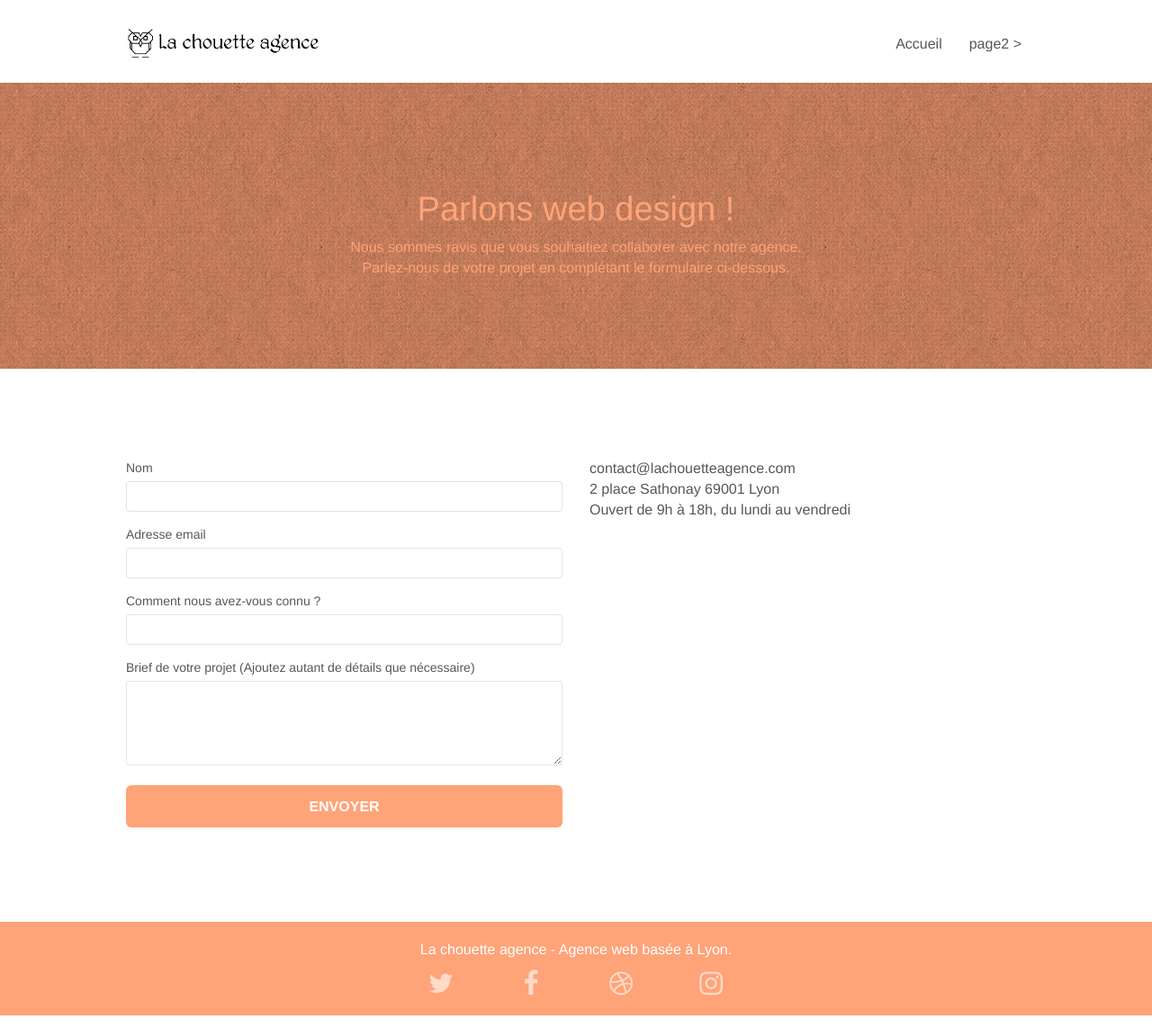
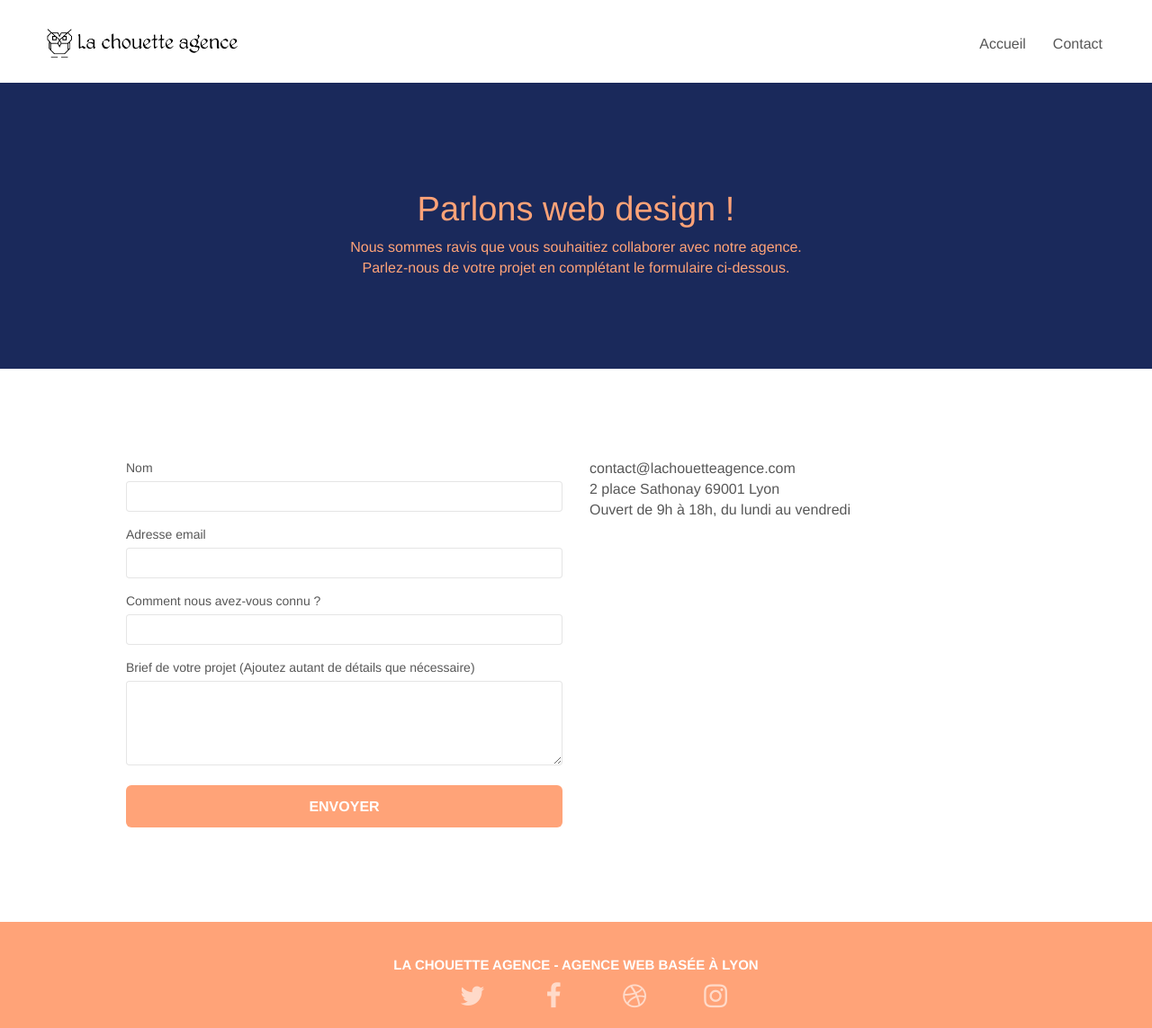
Before and after one commit to hhaurice/HerveHaurice_4_29072021, a plain HTML site: page contact.html in a window 1280 px wide. Shown: the whole page at 90% size. Drawn offline with nearby package versions, Linux system fonts and the light colour scheme; files that its build step writes are made by us from their sources.

Commit message:
optimisation page2  html
ajout langue, suppresion balise keyword, suppression de la mention min des liens css et js car fichiers inexistants empêchant la mise en forme, copier coller du header et footer d'index html

```diff
--- a/contact.html
+++ b/contact.html
@@ -1,24 +1,17 @@
 <!doctype html>
-<html lang="Default">
+<html lang="fr">
 <head>
     <meta charset="utf-8">
-    <meta name="keywords" content="">
     <meta name="description" content="">
     <meta name="viewport" content="width=device-width, initial-scale=1.0, viewport-fit=cover">
     <link rel="shortcut icon" type="image/png" href="favicon.jpg">
 
-	<link rel="stylesheet" type="text/css" href="./css/bootstrap.min.css">
+	<link rel="stylesheet" type="text/css" href="./css/bootstrap.css">
 	<link rel="stylesheet" type="text/css" href="style.css">
-	<link rel="stylesheet" type="text/css" href="./css/font-awesome.min.css">
-	<link rel="stylesheet" type="text/css" href="./css/et-line.min.css">
+	<link rel="stylesheet" type="text/css" href="./css/font-awesome.css">
+	<link rel="stylesheet" type="text/css" href="./css/et-line.css">
 
-
-	<script src="./js/jquery-2.1.0.min.js"></script>
-	<script src="./js/bootstrap.min.js"></script>
-	<script src="./js/blocs.min.js"></script>
-	<script src="./js/jqBootstrapValidation.js"></script>
-	<script src="./js/formHandler.js"></script>
-    <title>page2</title>
+    <title>La chouette agence - contact</title>
 
 
 <!-- Analytics -->
@@ -28,52 +21,37 @@
 </head>
 <body>
 <!-- Principal conteneur -->
-<div class="page-container">
+<main class="page-container">
 
 <!-- bloc-0 -->
-<div class="bloc bgc-white l-bloc " id="bloc-0">
-	<div class="container bloc-sm">
+<header class="bloc bgc-white l-bloc bloc-sm" id="bloc-0">
 	<nav class="navbar row">
 		<div class="navbar-header">
-				<a class="navbar-brand" href="index.html"><img src="img/la-chouette-agence.png" alt="atlanta web design logo" height="40" /></a>
+			<a class="navbar-brand" href="index.html"><img src="img/la-chouette-agence.png" alt="paris web design logo agence web meilleure agence" height="40" /></a>
 			<button id="nav-toggle" type="button" class="ui-navbar-toggle navbar-toggle" data-toggle="collapse" data-target=".navbar-1">
 				<span class="sr-only">Toggle navigation</span><span class="icon-bar"></span><span class="icon-bar"></span><span class="icon-bar"></span>
 			</button>
 		</div>
 		<div class="collapse navbar-collapse navbar-1 special-dropdown-nav">
 			<ul class="site-navigation nav navbar-nav">
-					<li>
-						<a href="index.html">Accueil</a>
-					</li>
-					<li>
-					</li>
-					<li>
-						<a href="page2.html">page2 &gt;</a>
-					</li>
+				<li><a href="index.html">Accueil</a></li>
+				<li><a href="contact.html">Contact</a></li>
 			</ul>
 		</div>
 	</nav>
-	</div>
-</div>
-<!-- bloc-0 END -->
+</header>
 
 <!-- bloc-6 -->
-<div class="bloc bg-dots-bg bg-repeat bgc-atomic-tangerine d-bloc bloc-bg-texture texture-paper" id="bloc-6">
+<div class="bloc bg-repeat bgc-dark-slate-blue d-bloc" id="bloc-6">
 	<div class="container bloc-lg">
 		<div class="row">
 			<div class="col-sm-12">
-				<h1 class="text-center hero-bloc-text tc-white">
-					Parlons web design !
-				</h1>
-				<p class="text-center mg-lg tc-white tight-width-whitespace">
-					Nous sommes ravis que vous souhaitiez collaborer avec notre agence.<br>
-					Parlez-nous de votre projet en complétant le formulaire ci-dessous.
-				</p>
+				<h1 class="text-center hero-bloc-text tc-white">Parlons web design !</h1>
+				<p class="text-center mg-lg tc-white tight-width-whitespace">Nous sommes ravis que vous souhaitiez collaborer avec notre agence.<br>Parlez-nous de votre projet en complétant le formulaire ci-dessous.</p>
 			</div>
 		</div>
 	</div>
 </div>
-<!-- bloc-6 END -->
 
 <!-- bloc-7 -->
 <div class="bloc bgc-white l-bloc" id="bloc-7">
@@ -82,87 +60,69 @@
 			<div class="col-sm-6">
 				<form id="form_1" novalidate success-msg="Your message has been sent." fail-msg="Sorry it seems that our mail server is not responding, Sorry for the inconvenience!">
 					<div class="form-group">
-						<label>
-							Nom
-						</label>
+						<label>Nom</label>
 						<input id="name" class="form-control" required />
 					</div>
 					<div class="form-group">
-						<label>
-							Adresse email
-						</label>
+						<label>Adresse email</label>
 						<input id="email" class="form-control" type="email" required />
 					</div>
 					<div class="form-group">
-						<label>
-							Comment nous avez-vous connu ?
-						</label>
+						<label>Comment nous avez-vous connu ?</label>
 						<input class="form-control" type="email" required id="input_504" />
 					</div>
 					<div class="form-group">
-						<label>
-							Brief de votre projet (Ajoutez autant de détails que nécessaire)<br>
-						</label><textarea id="message" class="form-control" rows="4" cols="50" required></textarea>
+						<label>Brief de votre projet (Ajoutez autant de détails que nécessaire)<br></label>
+						<textarea id="message" class="form-control" rows="4" cols="50" required></textarea>
 					</div>
-					<button class="bloc-button btn btn-lg btn-block cta-hero btn-atomic-tangerine" type="submit">
-						Envoyer
-					</button>
+					<button class="bloc-button btn btn-lg btn-block cta-hero btn-atomic-tangerine" type="submit">Envoyer</button>
 				</form>
 			</div>
 			<div class="col-sm-6">
-				<p>
-					contact@lachouetteagence.com<br>2 place Sathonay 69001 Lyon<br>Ouvert de 9h à 18h, du lundi au vendredi<br>
-				</p>
+				<p>contact@lachouetteagence.com<br>2 place Sathonay 69001 Lyon<br>Ouvert de 9h à 18h, du lundi au vendredi<br></p>
 			</div>
 		</div>
 	</div>
 </div>
-<!-- bloc-7 END -->
 
 <!-- ScrollToTop Button -->
 <a class="bloc-button btn btn-d scrollToTop" onclick="scrollToTarget('1')"><span class="fa fa-chevron-up"></span></a>
-<!-- ScrollToTop Button END-->
 
 
 <!-- Footer - bloc-8 -->
-<div class="bloc bgc-atomic-tangerine d-bloc" id="bloc-8">
+<footer class="bloc bgc-atomic-tangerine d-bloc" id="bloc-8">
 	<div class="container bloc-sm">
 		<div class="row">
-			<div class="col-sm-12">
-				<p class="text-center white">
-					La chouette agence - Agence web basée à Lyon.<br>
-				</p>
-				<div class="row row-no-gutters social">
-					<div class="col-sm-3">
-						<div class="text-center">
-							<a class="social" href="index.html"><span class="fa fa-twitter icon-md"></span></a>
-						</div>
-					</div>
-					<div class="col-sm-3">
-						<div class="text-center">
-							<a class="social" href="index.html"><span class="fa fa-facebook icon-md"></span></a>
-						</div>
-					</div>
-					<div class="col-sm-3">
-						<div class="text-center">
-							<a class="social" href="index.html"><span class="fa fa-dribbble icon-md"></span></a>
-						</div>
-					</div>
-					<div class="col-sm-3">
-						<div class="text-center">
-							<a class="social" href="index.html"><span class="fa fa-instagram icon-md"></span></a>
+			<div class="col-sm-12 text-center">
+				<h3 class="text-center white">La chouette agence - Agence web basée à Lyon</h3>
+				<ul class="row row-no-gutters social">
+					<li class="col-sm-3">
+						<a class="social" title="twitter" href="index.html"><span class="fa fa-twitter icon-md"></span></a>
+					</li>
+					<li class="col-sm-3">
+						<a class="social" title="facebook" href="index.html"><span class="fa fa-facebook icon-md"></span></a>
+					</li>
+					<li class="col-sm-3">
+						<a class="social" title="dribbble" href="index.html"><span class="fa fa-dribbble icon-md"></span></a>
+					</li>
+					<li class="col-sm-3">
+						<a class="social" title="instagram" href="index.html"><span class="fa fa-instagram icon-md"></span></a>
+					</li>
+				</ul>
 			</div>
 		</div>
 	</div>
-			</div>
-		</div>
-	</div>
-</div>
-<!-- Footer - bloc-8 END -->
+</footer>
 
-</div>
+</main>
 <!-- Principal conteneur END -->
 
 
+<script src="./js/jquery-2.1.0.js"></script>
+<script src="./js/bootstrap.js"></script>
+<script src="./js/blocs.js"></script>
+<script src="./js/jqBootstrapValidation.js"></script>
+<script src="./js/formHandler.js"></script>
+
 </body>
 </html>
```
Lines whose indentation alone changed are shown as unchanged.
